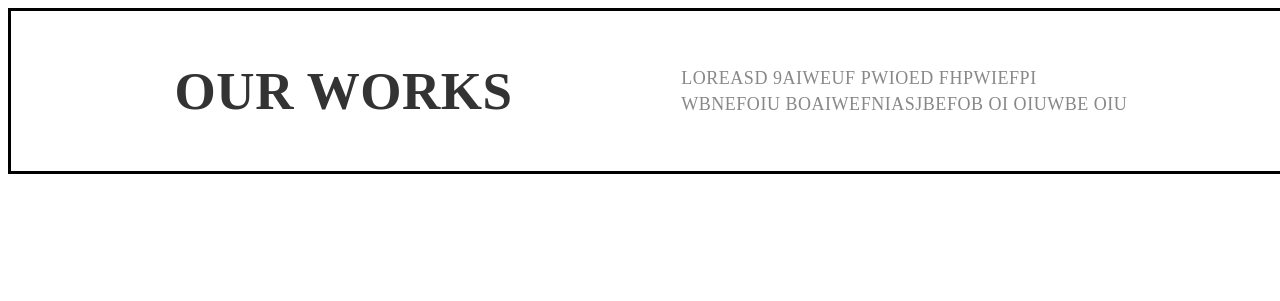
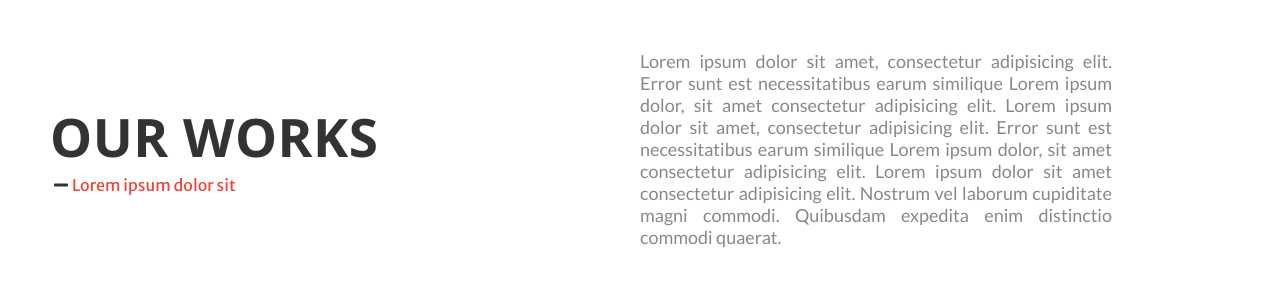
Before and after one commit to matpich/project_page_ccamp, a plain HTML site: page index.html in a window 1280 px wide. Drawn offline with nearby package versions, Linux system fonts and the light colour scheme.

Commit message:
New structure, display flex
New structure of OurWorks in index.html and basic display flex work

```diff
--- a/css/styles.css
+++ b/css/styles.css
@@ -1,35 +1,76 @@
+* {
+    margin: 0px;
+    padding: 0px;
+}
+
+:root {
+--dark-grey-text: #333333;
+--light-grey-text: #888888;
+--red-text: #ef443a;
+}
 
 .our-works {
     display: flex;
-    width:100vw;
-    height:20vh;
-    flex-wrap: wrap;
-    font-weight: bold;
-    justify-content: space-evenly;
+    padding: 50px;
+    justify-content: space-around;
     align-items: center;
-    background-color:white;
-    border: 3px solid;
-    border-color: black;
-    color: #333333;
-    font-family: "Open Sans ,sans-serif";
+    color: var(--dark-grey-text);
+
+}
+
+/* Title */
+.title {
+    flex-basis: 50%;
+    flex-shrink: 0;
+}
+
+.main-title {
+    font-family: 'Open Sans', sans-serif;
+    font-weight: 700;
     font-size: 53px;
-    font-weight: 700;
     line-height: 72px;
     text-transform: uppercase;
-    /* Text style for "Our Works" */
     letter-spacing: 0.53px;
+}
+
+p.sub-title {
+    font-family: 'Merriweather Sans', sans-serif;
+    color: var(--red-text);
+}
+
+/* Description */
+.description {
+    flex-basis: 550px;
+    text-align: justify;
+    margin-right: 10%;
+}
+
+p.sub-title i {
+    padding: 4px;
+    color: var(--dark-grey-text);
+}
+
+.text {
+    color: var(--light-grey-text);
+    font-family: Lato, sans-serif;
+    font-size: 18px;
+}
+
+/* Mobile Styles */
+@media only screen and (max-width: 400px) {
 
 }
-.text{
-    /*width:429px;
-    height:39px;*/
-    color: #888888;
-    font-family: "Proxima Nova, sans-serif";
-    font-size: 18px;
-    font-weight: 400;
-    line-height: 26px;
+
+/* Tablet Styles */
+@media only screen and (min-width: 401px) and (max-width: 960px) {
 
 }
-.paragraph{
-margin: 5px;
+
+/* Desktop Styles */
+@media only screen and (min-width: 961px) {
+
+
+
+
+
 }
--- a/index.html
+++ b/index.html
@@ -6,6 +6,12 @@
     <title>Project_page_ccamp</title>
     <meta name="viewport" content="width=device-width, initial-scale=1">
     <link rel="stylesheet" type="text/css" href="css/styles.css">
+
+    <link rel="stylesheet" href="https://use.fontawesome.com/releases/v5.7.2/css/all.css" integrity="sha384-fnmOCqbTlWIlj8LyTjo7mOUStjsKC4pOpQbqyi7RrhN7udi9RwhKkMHpvLbHG9Sr"
+    crossorigin="anonymous">
+
+    <link href="https://fonts.googleapis.com/css?family=Lato|Merriweather+Sans|Open+Sans:700" rel="stylesheet">
+
 </head>
 
 <body>
@@ -16,14 +22,22 @@
         <section class="our-services">
             <!-- Ewa Korościk -->
         </section>
-        <section class="our-works">
-            <p class="paragraph">
-                OUR WORKS
-            </p>
-            <p class="text paragraph ">
-                Loreasd 9aiweuf pwioed fhpwiefpi <br />wbnefoiu boaiwefniasjbefob oi oiuwbe oiu
-            </p>
-        </section>
+        <div class="our-works">
+            <!-- Mateusz Pasierbek & Dominik Maroszczyk -->
+            <div class="title">
+                <h1 class="main-title">Our Works</h1>
+                <p class="sub-title">
+                    <i class="fas fa-minus"></i>Lorem ipsum dolor sit
+                </p>
+            </div>
+            <div class="description">
+                <p class="text">Lorem ipsum dolor sit amet, consectetur adipisicing elit. Error sunt est necessitatibus earum similique Lorem ipsum dolor, sit amet consectetur adipisicing elit. Lorem ipsum dolor sit amet, consectetur adipisicing elit. Error sunt est necessitatibus earum similique Lorem ipsum dolor, sit amet consectetur adipisicing elit. Lorem ipsum dolor sit amet consectetur adipisicing elit. Nostrum vel laborum cupiditate magni commodi. Quibusdam expedita enim distinctio commodi quaerat.
+                </p>
+            </div>
+
+
+
+        </div>
         <section class="project-title-here">
             <!-- Damian Wojewoda -->
         </section>
@@ -34,7 +48,7 @@
             <!-- Mateusz Pichniarczyk -->
         </section>
         <section class="slow-life">
-            <!-- Mateusz Pasierbek & Dominik Maroszczy -->
+            <!-- Mateusz Pasierbek & Dominik Maroszczyk -->
         </section>
         <section class="footer">
             <!-- Wojciech Mazur -->
```
